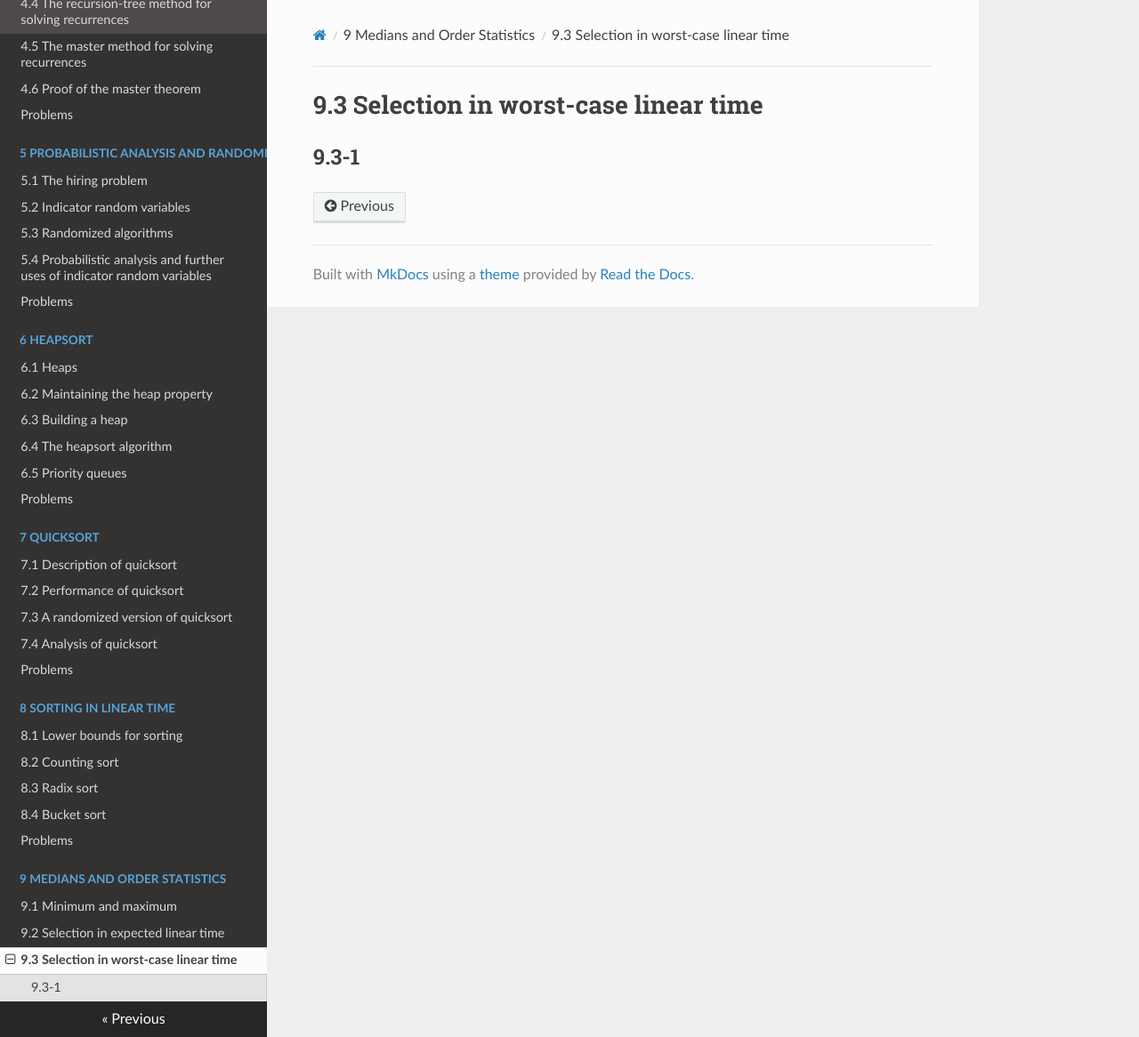
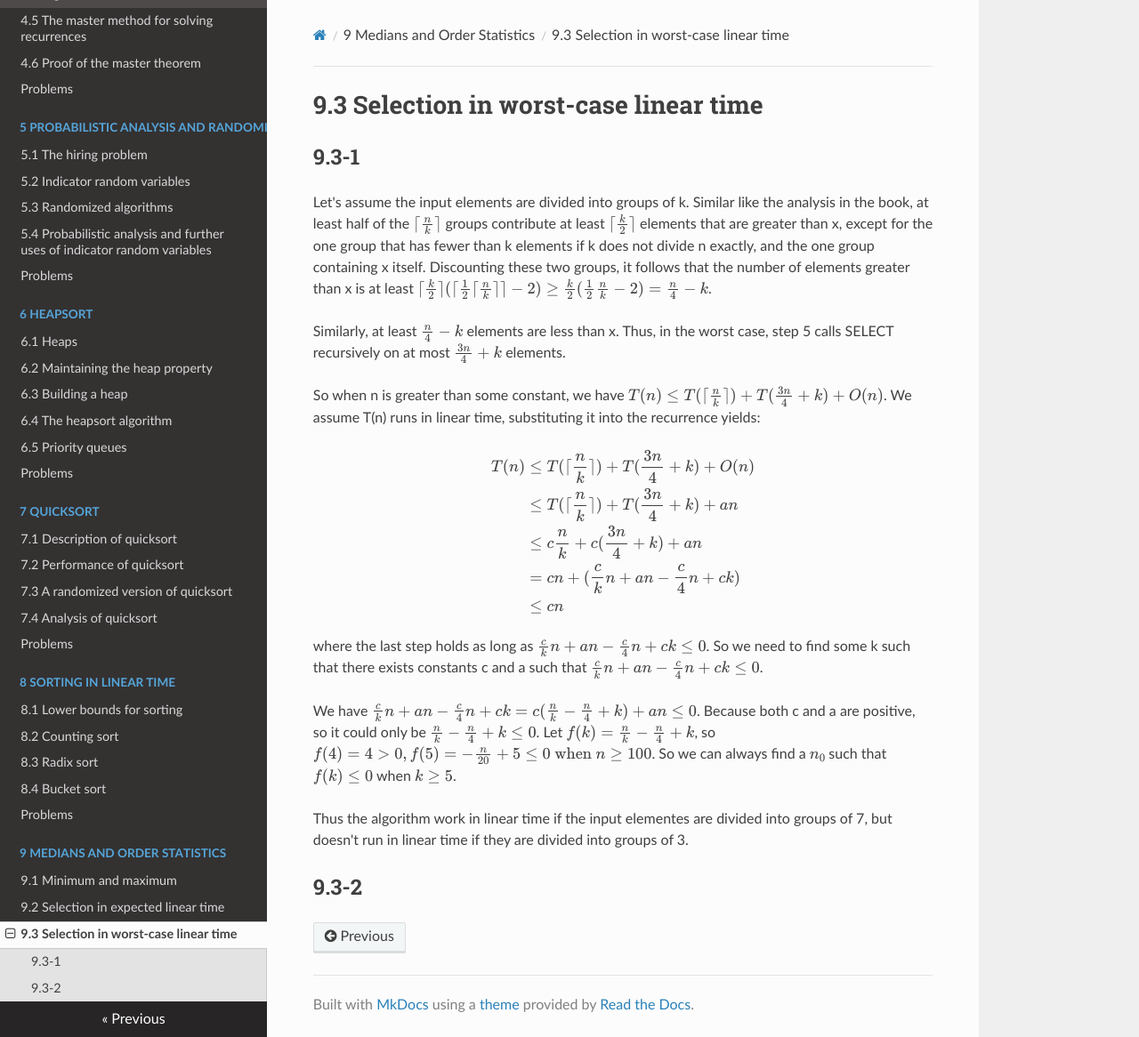
Before and after one commit to Frederick-S/Introduction-to-Algorithms-Notes, an MkDocs documentation site: the page built from docs/9-Medians-and-Order-Statistics/9.3-Selection-in-worst-case-linear-time.md, in a window 1280 px wide and 1166 px high. Shown: the whole window at 89% size. Built offline with MkDocs 1.6.1, drawn with Linux system fonts in a browser that asks for light colours; nearby versions of some CDN libraries; formulas are drawn with MathJax 3; old or Windows-style settings are respelled for this version of MkDocs.

Commit message:
Add 9.3-1

```diff
--- a/docs/9-Medians-and-Order-Statistics/9.3-Selection-in-worst-case-linear-time.md
+++ b/docs/9-Medians-and-Order-Statistics/9.3-Selection-in-worst-case-linear-time.md
@@ -1,2 +1,25 @@
 # 9.3 Selection in worst-case linear time
 ## 9.3-1
+Let's assume the input elements are divided into groups of k. Similar like the analysis in the book, at least half of the $\lceil \frac{n}{k} \rceil$ groups contribute at least $\lceil \frac{k}{2} \rceil$ elements that are greater than x, except for the one group that has fewer than k elements if k does not divide n exactly, and the one group containing x itself. Discounting these two groups, it follows that the number of elements greater than x is at least $\lceil \frac{k}{2} \rceil(\lceil \frac{1}{2} \lceil \frac{n}{k} \rceil \rceil - 2) \geq \frac{k}{2}(\frac{1}{2}\frac{n}{k} - 2) = \frac{n}{4} - k$.
+
+Similarly, at least $\frac{n}{4} - k$ elements are less than x. Thus, in the worst case, step 5 calls SELECT recursively on at most $\frac{3n}{4} + k$ elements.
+
+So when n is greater than some constant, we have $T(n) \leq T(\lceil \frac{n}{k} \rceil) + T(\frac{3n}{4} + k) + O(n)$. We assume T(n) runs in linear time, substituting it into the recurrence yields:
+
+$$
+\begin{eqnarray}
+T(n) &\leq& T(\lceil \frac{n}{k} \rceil) + T(\frac{3n}{4} + k) + O(n) \\\
+&\leq& T(\lceil \frac{n}{k} \rceil) + T(\frac{3n}{4} + k) + an \\\
+&\leq& c\frac{n}{k} + c(\frac{3n}{4} + k) + an \\\
+&=& cn + (\frac{c}{k}n + an - \frac{c}{4}n + ck) \\\
+&\leq& cn
+\end{eqnarray}
+$$
+
+where the last step holds as long as $\frac{c}{k}n + an - \frac{c}{4}n + ck \leq 0$. So we need to find some k such that there exists constants c and a such that $\frac{c}{k}n + an - \frac{c}{4}n + ck \leq 0$.
+
+We have $\frac{c}{k}n + an - \frac{c}{4}n + ck = c(\frac{n}{k} - \frac{n}{4} + k) + an \leq 0$. Because both c and a are positive, so it could only be $\frac{n}{k} - \frac{n}{4} + k \leq 0$. Let $f(k) = \frac{n}{k} - \frac{n}{4} + k$, so $f(4) = 4 > 0, f(5) = -\frac{n}{20} + 5 \leq 0 \text{ when } n \geq 100$. So we can always find a $n_0$ such that $f(k) \leq 0$ when $k \geq 5$.
+
+Thus the algorithm work in linear time if the input elementes are divided into groups of 7, but doesn't run in linear time if they are divided into groups of 3.
+
+## 9.3-2
```
